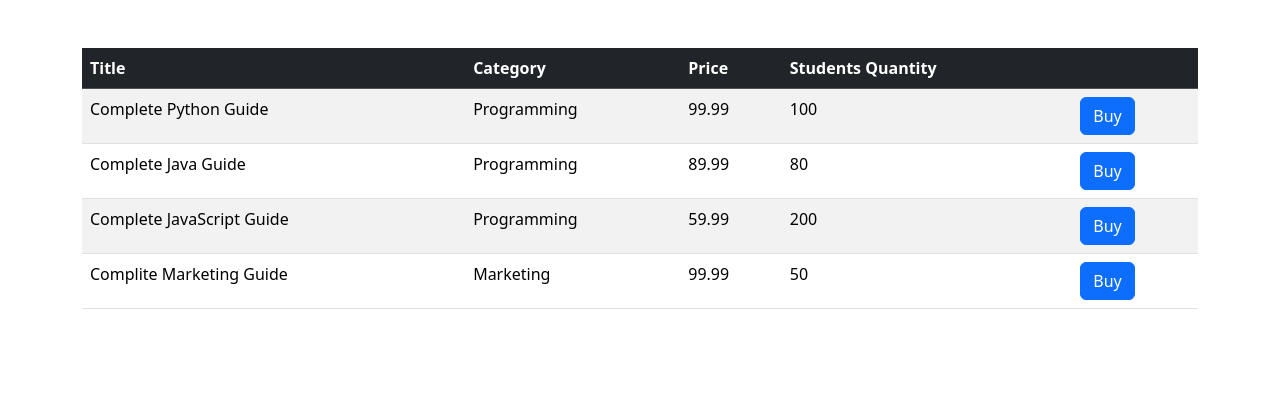
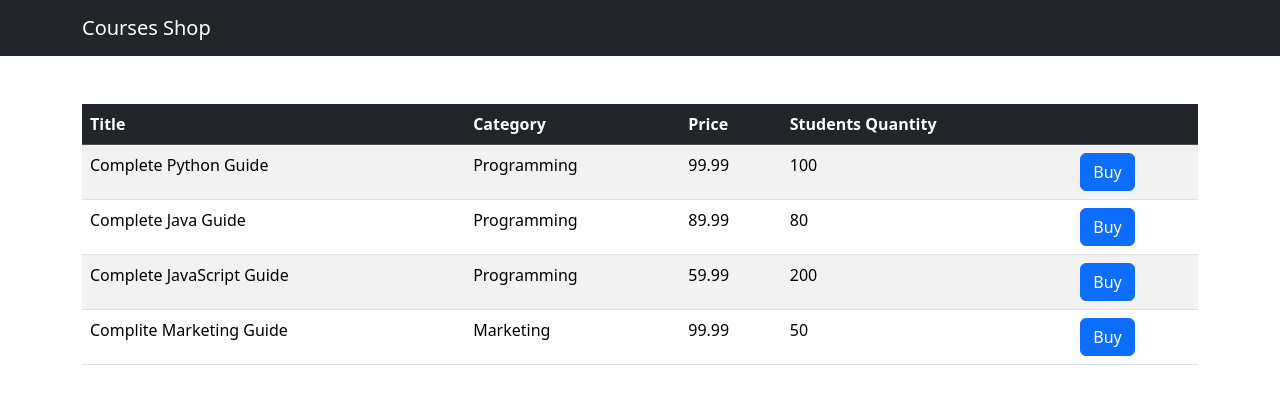
Before and after one commit to maxkeymax/courses, a Django app: page /shop/ in a window 1280 px wide. Shown: the top 404 px of the page. Run offline with Django 4.2, Linux system fonts and the light colour scheme; data comes from the database, SQL or seed files in the repository.

Commit message:
general block added

```diff
--- a/shop/templates/base.html
+++ b/shop/templates/base.html
@@ -6,9 +6,14 @@
           content="width=device-width, user-scalable=no, initial-scale=1.0, maximum-scale=1.0, minimum-scale=1.0">
     <meta http-equiv="X-UA-Compatible" content="ie=edge">
     <link href="https://cdn.jsdelivr.net/npm/bootstrap@5.3.3/dist/css/bootstrap.min.css" rel="stylesheet" integrity="sha384-QWTKZyjpPEjISv5WaRU9OFeRpok6YctnYmDr5pNlyT2bRjXh0JMhjY6hW+ALEwIH" crossorigin="anonymous">
-    <title>Document</title>
+    <title>{% block title %}{% endblock %}</title>
 </head>
 <body>
+    <nav class="navbar navbar-dark bg-dark">
+        <div class="container">
+            <a href="" class="navbar-brand">Courses Shop</a>
+        </div>
+    </nav>
     <main class="container">
         {% block content %}
         {% endblock%}
--- a/shop/templates/courses.html
+++ b/shop/templates/courses.html
@@ -1,6 +1,9 @@
 {% extends 'base.html' %}
+
+{% block title %}All courses{% endblock %}
+
 {% block content %}
-<table class="table mt-5 table-boarded table-striped table-hover">
+<table class="table mt-5 tab le-boarded table-striped table-hover">
     <thead class="table-dark">
         <tr>
             <th>Title</th>
```
